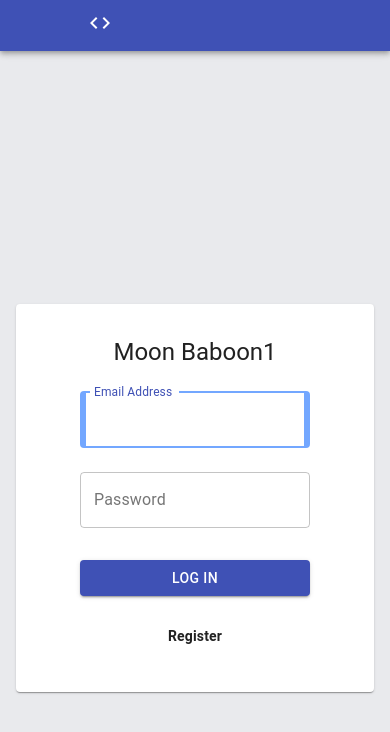
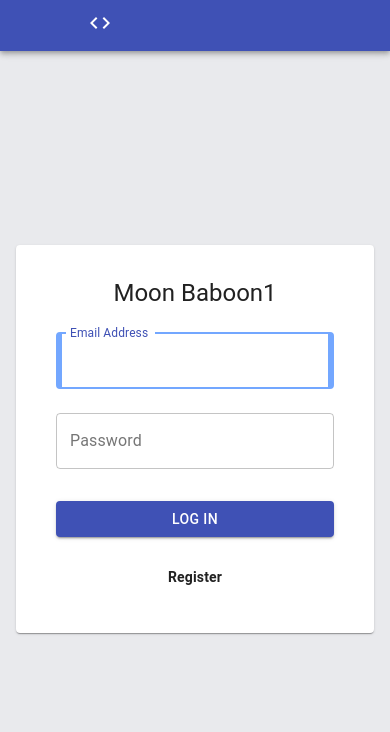
Before and after one commit to MarkZhuVUW/ts-react-s3-circleci-portfolio, a React app: page / in a window 390 px wide. Shown: the top 732 px of the page. Built offline with nearby package versions, Linux system fonts and the light colour scheme.

Commit message:
fixed responsive design for login page

```diff
--- a/src/components/auth/LoginView.tsx
+++ b/src/components/auth/LoginView.tsx
@@ -25,11 +25,19 @@ const useStyles = makeStyles((theme: Theme) =>
       flexDirection: "column",
       alignItems: "center",
       justifyContent: "center",
-      paddingTop: theme.spacing(4),
-      paddingBottom: theme.spacing(4),
-      paddingLeft: theme.spacing(8),
-      paddingRight: theme.spacing(8),
-      marginTop: "30vh"
+      marginTop: "23vh",
+      [theme.breakpoints.up("md")]: {
+        paddingTop: theme.spacing(8),
+        paddingBottom: theme.spacing(8),
+        paddingLeft: theme.spacing(10),
+        paddingRight: theme.spacing(10)
+      },
+      [theme.breakpoints.down("md")]: {
+        paddingTop: theme.spacing(4),
+        paddingBottom: theme.spacing(4),
+        paddingLeft: theme.spacing(5),
+        paddingRight: theme.spacing(5)
+      }
     },
     avatar: {
       margin: theme.spacing(1),
@@ -62,7 +70,7 @@ const useStyles = makeStyles((theme: Theme) =>
       // margin: "auto",
       // alignItems: "center",
       // justifyContent: "center",
-      height: "64vh"
+      height: "71vh"
     },
     appBar: {
       height: "6vh",
```
